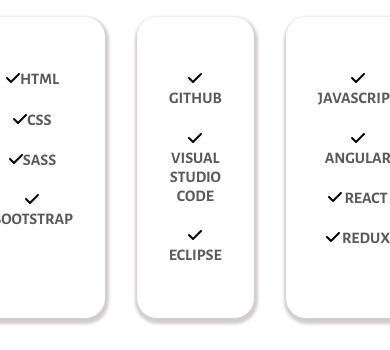
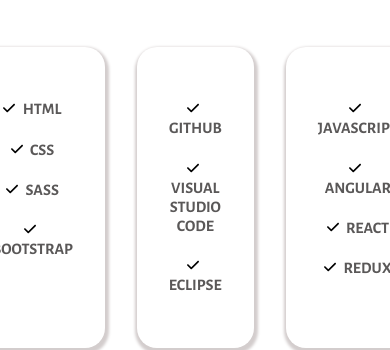
Before and after one commit to miriamfraga/Portfolio, a React (Create React App) app: page / in a window 390 px wide. Shown: the part 1575-1925 px from the top of the page. Built offline with nearby package versions, Linux system fonts and the light colour scheme.

Commit message:
styles mobile

```diff
--- a/src/components/AboutComponent/AboutComponent.jsx
+++ b/src/components/AboutComponent/AboutComponent.jsx
@@ -16,21 +16,21 @@
   <div className='skills'>
   {Data.styles.map((st)=>(
 
-  <h4 className='skills__title' style={{ '--hover-color': st.color }}><FontAwesomeIcon icon={faCheck} />{st.st}</h4>
+  <h4 className='skills__title' style={{ '--hover-color': st.color }}><FontAwesomeIcon icon={faCheck} className="check"/> {st.st}</h4>
    ))}
 </div>
 
 <div className='skills'>
    {Data.environment.map((env)=>(
 
-   <h4 className='skills__title'><FontAwesomeIcon icon={faCheck} /> {env.env}</h4>
+   <h4 className='skills__title'> <FontAwesomeIcon icon={faCheck}  className="check"/>  {env.env}</h4>
     ))}
  </div>
     <div className="skills">
 
          {Data.skills.map((skill) =>(
 
-                 <h4 className='skills__title'  style={{ '--hover-color': skill.color }}><FontAwesomeIcon icon={faCheck} /> {skill.sk}</h4>
+                 <h4 className='skills__title'  style={{ '--hover-color': skill.color }}><FontAwesomeIcon icon={faCheck}  className="check" />  {skill.sk}</h4>
          )
          )}
 
--- a/src/components/AboutComponent/AboutComponent.scss
+++ b/src/components/AboutComponent/AboutComponent.scss
@@ -22,4 +22,8 @@
       transform: scale(1.2);
     }
    }
+   .check{
+    margin-right: 5px;
+    width: 12px;
+   }
 }
--- a/src/components/BootcampComponent/BootcampComponent.scss
+++ b/src/components/BootcampComponent/BootcampComponent.scss
@@ -34,6 +34,7 @@
   .bootcamp{
    justify-content: center;
    align-items: center;
+
   }
 
 
--- a/src/components/InfoComponent/InfoComponent.scss
+++ b/src/components/InfoComponent/InfoComponent.scss
@@ -138,31 +138,6 @@
             transition: background-color 0.3s, color 0.3s, transform 0.3s;
           }
 
-
-
-
-
-
-
-
-
-
-
-
-
-
-
-
-
-
-
-
-
-
-
-
-
-
       }
     }
   }
@@ -174,7 +149,7 @@
   }
 
 
-  @media only screen and (max-width: 720px) {
+  @media only screen and (max-width: 890px) {
 
    .studies{
      width: 100%;
@@ -229,6 +204,7 @@
     .about{
       text-align:justify;
       font-size: large;
+      padding-bottom: 30px;
     }
  }
 
```
